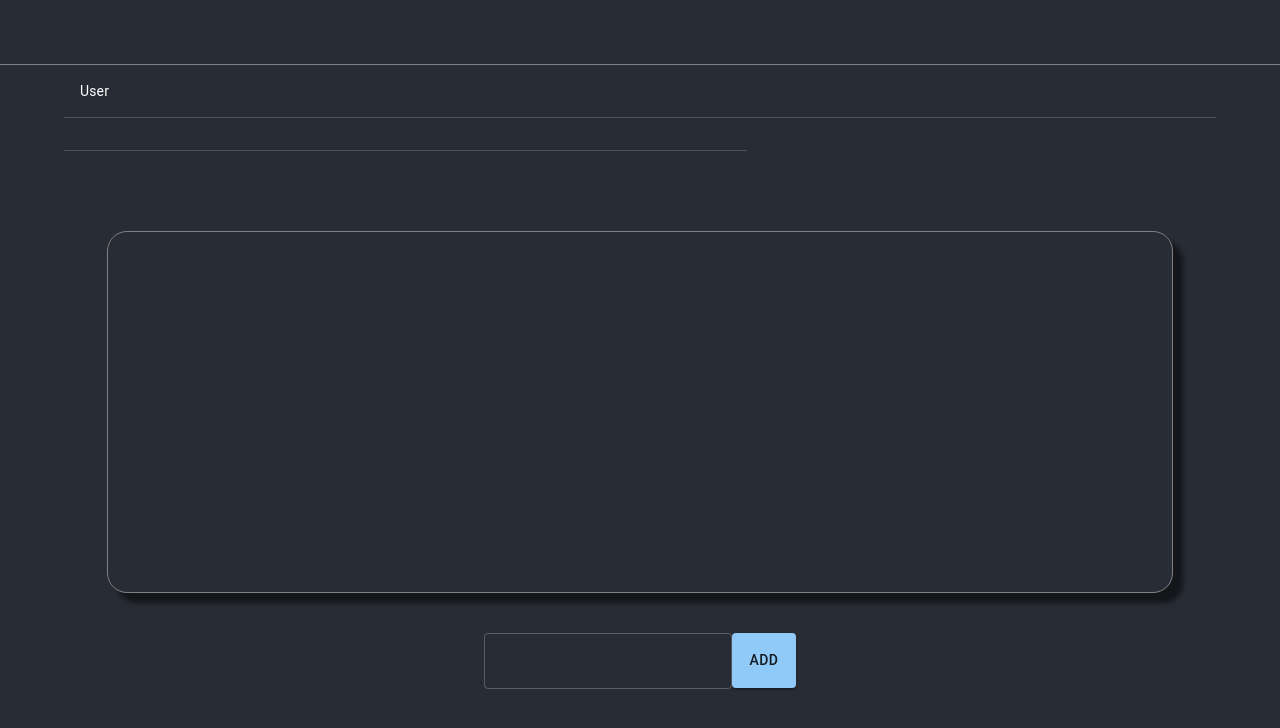
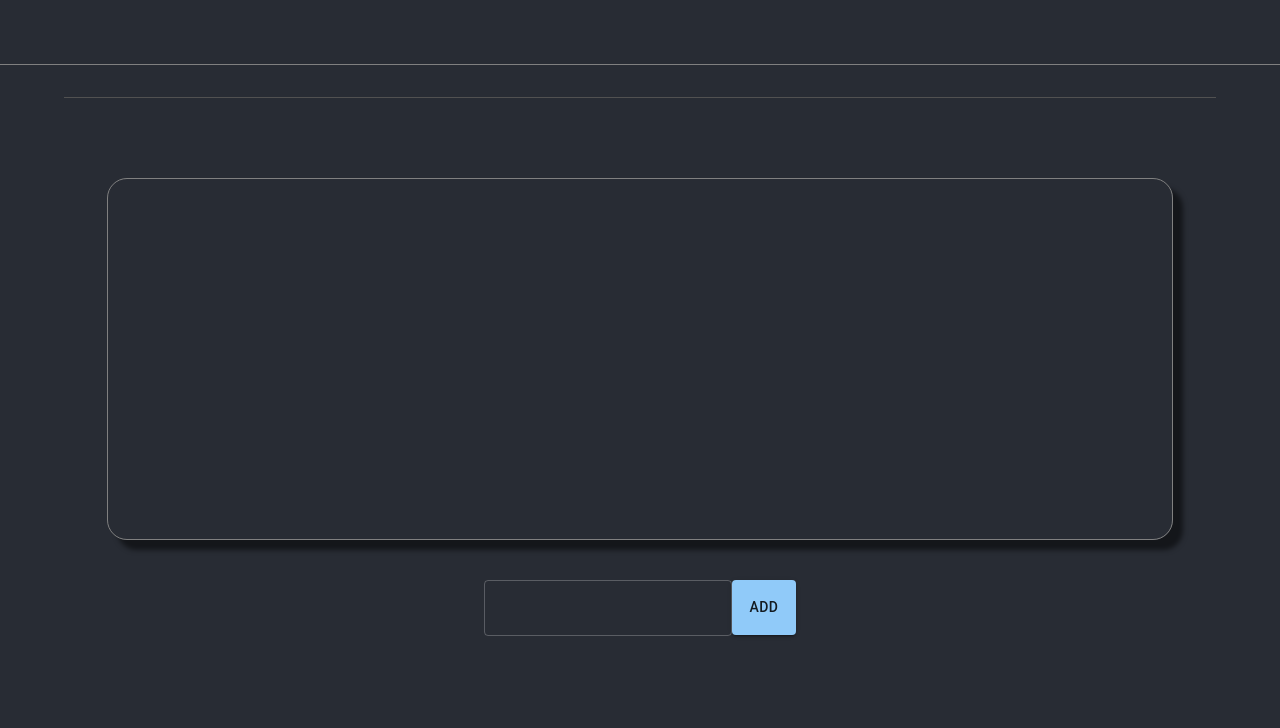
Before and after one commit to EricBlommel/bwv-projekttage-2022, a React (Create React App) app in the folder frontend/: page / in a window 1280 px wide. Shown: the top 728 px of the page. Built offline with nearby package versions, Linux system fonts and the light colour scheme.

Commit message:
add sort to User

```diff
--- a/frontend/src/App.tsx
+++ b/frontend/src/App.tsx
@@ -5,7 +5,7 @@ import {
     createTheme,
     Table,
     TableBody,
-    TableCell,
+    TableCell, TableHead,
     TableRow,
     TextField,
     ThemeProvider
@@ -22,18 +22,29 @@ const darkTheme = createTheme({
 
 function App() {
 
-    const [uncategorizedItems, setuncategorizedItems] = useState<string[]>([]);
+    const [uncategorizedItems, setUncategorizedItems] = useState<string[]>([]);
     const [text, setText] = useState<string>("");
+    const [categorizedItems, setCategorizedItems] = useState<string[]>([]);
 
-    function handleDelete(indexToDelete: number) {
-        setuncategorizedItems(uncategorizedItems => uncategorizedItems.filter((value, index: number) => index !== indexToDelete))
+    function handleDeleteUncategorized(indexToDelete: number) {
+        setUncategorizedItems(uncategorizedItems => uncategorizedItems.filter((value, index: number) => index !== indexToDelete))
+    }
+
+    function handleDeleteCategorized(indexToDelete: number) {
+        setCategorizedItems(uncategorizedItems => uncategorizedItems.filter((value, index: number) => index !== indexToDelete))
     }
 
     function handleAdd(item: string) {
         const newList = uncategorizedItems.concat(item);
 
-        setuncategorizedItems(newList);
+        setUncategorizedItems(newList);
         setText("");
+    }
+
+    function addItemsToUser(item: string, index: number) {
+        const newList = categorizedItems.concat(item);
+        setCategorizedItems(newList)
+        handleDeleteUncategorized(index)
     }
 
     return (
@@ -42,26 +53,37 @@ function App() {
             <div id="header"></div>
             <div id="main">
                 <Table id={"userAndItems"}>
+                    <TableHead>
+                        <TableRow>
+
+                        </TableRow>
+                    </TableHead>
                     <TableBody>
                         <TableRow>
-                            <TableCell>User</TableCell>
-                            <TableCell></TableCell>
-                            <TableCell></TableCell>
-                            <TableCell></TableCell>
-                        </TableRow>
-                        <TableRow>
-                            <TableCell></TableCell>
-                            <TableCell></TableCell>
+                            <TableCell>
+                                {
+                                    categorizedItems.map((categorizedItem, index) =>
+                                        <Chip
+                                            key={categorizedItem}
+                                            label={categorizedItem}
+                                            onDelete={() => handleDeleteCategorized(index)}
+                                            sx={{mt: 1}}
+                                        ></Chip>
+                                    )
+                                }
+                            </TableCell>
                         </TableRow>
                     </TableBody>
                 </Table>
                 <div id={"uncategorizedItemList"}>
-                    {uncategorizedItems.map((uncategorizedItem, index) =>
+                    {
+                        uncategorizedItems.map((uncategorizedItem, index) =>
                             <Chip
                                 key={uncategorizedItem}
                                 label={uncategorizedItem}
-                            onDelete={() => handleDelete(index)}
+                                onDelete={() => handleDeleteUncategorized(index)}
                                 sx={{mr: 1, mb: 1}}
+                                onClick={() => addItemsToUser(uncategorizedItem, index)}
                             ></Chip>
                         )}
                 </div>
```
Lines whose indentation alone changed are shown as unchanged.
